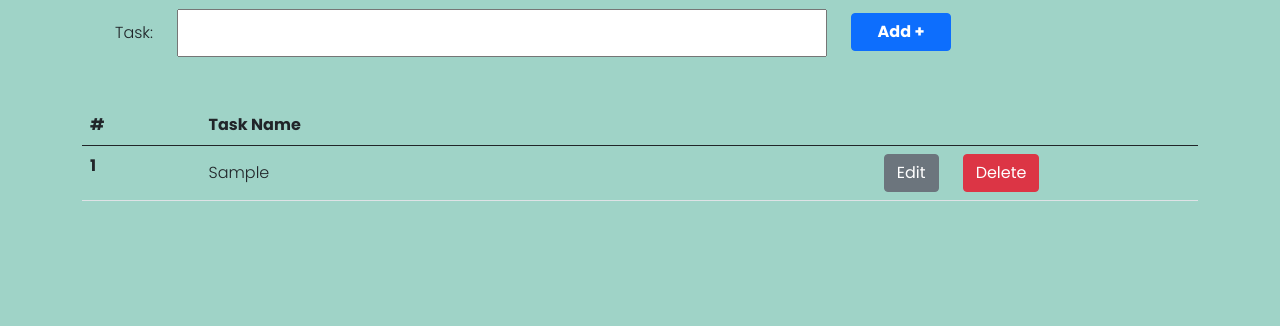
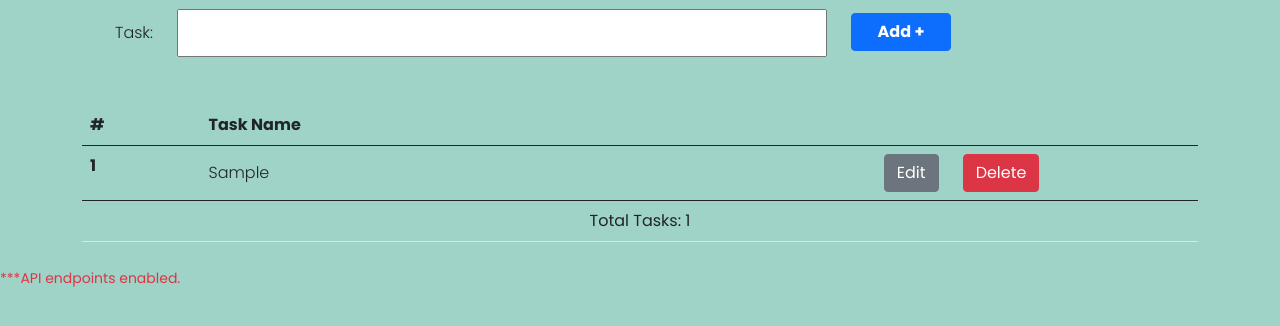
Before and after one commit to Ashraf840/Simple-Todo-App-V2.1, a Django app: page / in a window 1280 px wide. Shown: the part 135-461 px from the top of the page. Run offline with Django 3.2, Linux system fonts and the light colour scheme; tables that the repository leaves empty hold one stand-in row (values such as "Sample post").

Commit message:
Paginator added in Home Page

```diff
--- a/templates/includes/footer.html
+++ b/templates/includes/footer.html
@@ -1,4 +1,15 @@
 <!DOCTYPE html>
+
+    <footer>
+        <center>
+
+        </center>
+        <span>
+            <small class="text-danger">
+                <b>***API endpoints enabled.</b>
+            </small>
+        </span>
+    </footer>
 
 </body>
     <script src="https://cdn.jsdelivr.net/npm/bootstrap@5.0.1/dist/js/bootstrap.bundle.min.js" integrity="sha384-gtEjrD/SeCtmISkJkNUaaKMoLD0//ElJ19smozuHV6z3Iehds+3Ulb9Bn9Plx0x4" crossorigin="anonymous"></script>
--- a/templates/todo/alltodos.html
+++ b/templates/todo/alltodos.html
@@ -75,6 +75,43 @@
         </tr>
       {% endfor %}
       </tbody>
+      <tfoot>
+        <tr>
+          <td colspan="6" class="text-center">
+              <b>Total Tasks: {{ totalTasksNum }}</b>
+          </td>
+        </tr>
+      </tfoot>
     </table>
 
+    <!-- adding paginator -->
+    {% if tasks.has_other_pages %}
+      <!-- If it has other pages, then this text will be visible. Check test -->
+      <ul class="pagination">
+        <!-- Previous Sign Symbol -->
+        {% if tasks.has_previous %}
+          <li class="page-item"> <a class="page-link" href="?page={{ tasks.previous_page_number }}" style="text-decoration: none;">&laquo; &nbsp;&nbsp;</a> </li>
+        {% else %}
+          <li class="page-item disabled"> <a href="#" class="page-link text-muted"><span>&laquo; &nbsp;&nbsp;</span></a> </li>
+        {% endif %}
+
+        <!-- All the page numbers -->
+        {% for pg in tasks.paginator.page_range %}
+          {% if tasks.number == pg %}
+            <li class="page-item active"> <a href="#" class="page-link"><span style="font-weight: bold;">{{ pg }} &nbsp;&nbsp;</span></a> </li>
+          {% else %}
+            <li class="page-item"> <a href="?page={{ pg }}" class="page-link"> {{ pg }} &nbsp;&nbsp;</a> </li>
+          {% endif %}
+        {% endfor %}
+
+        <!-- Next Sign Symbol -->
+        {% if tasks.has_next %}
+          <li class="page-item"> <a href="?page={{ tasks.next_page_number }}" class="page-link" style="text-decoration: none;">&raquo; &nbsp;&nbsp;</a> </li>
+        {% else %}
+          <li class="page-item disabled"> <a href="#" class="page-link text-muted"><span>&raquo;</span></a> </li>
+        {% endif %}
+      </ul>
+    {% endif %}
+
+
 {% endblock %}
--- a/todoapp/views.py
+++ b/todoapp/views.py
@@ -2,12 +2,21 @@ from django.shortcuts import render, redirect
 # from django.http import HttpResponseRedirect
 from .models import MyTodo
 from .forms import TodoForm
+from django.core.paginator import Paginator
 
 
 # Create your views here.
 def allTodos(request):      # Retrieve, Create
     tasks = MyTodo.objects.all()
     form = TodoForm()
+
+    tasksNum = len(tasks)  # dict length/ total num of row in db
+
+    #for paging
+    tasksList = tasks
+    paginator = Paginator(tasksList, 5)         # display per page = 5
+    page = request.GET.get('page')              # get the page num from the URL
+    tasks = paginator.get_page(page)     # append all the linked pages to "tasks" queryset
 
     if request.method == 'POST':
         form = TodoForm(request.POST)
@@ -19,6 +28,7 @@ def allTodos(request):      # Retrieve, Create
         'title': 'Home',
         'tasks': tasks,
         'form': form,
+        'totalTasksNum': tasksNum,
     }
     return render(request, 'todo/alltodos.html', context)
 
```
Lines whose indentation alone changed are shown as unchanged.
